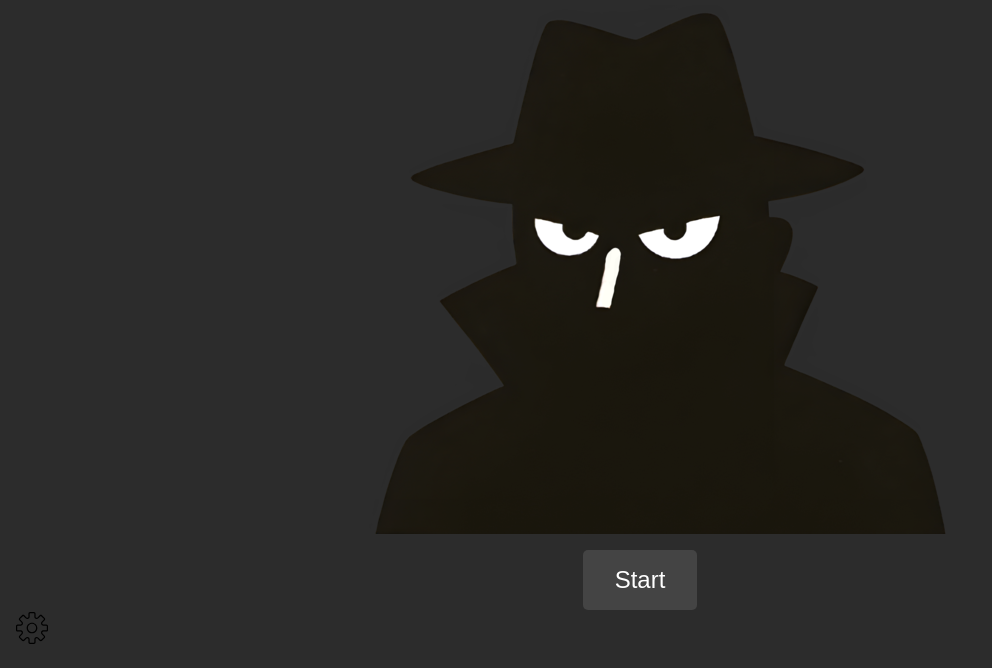
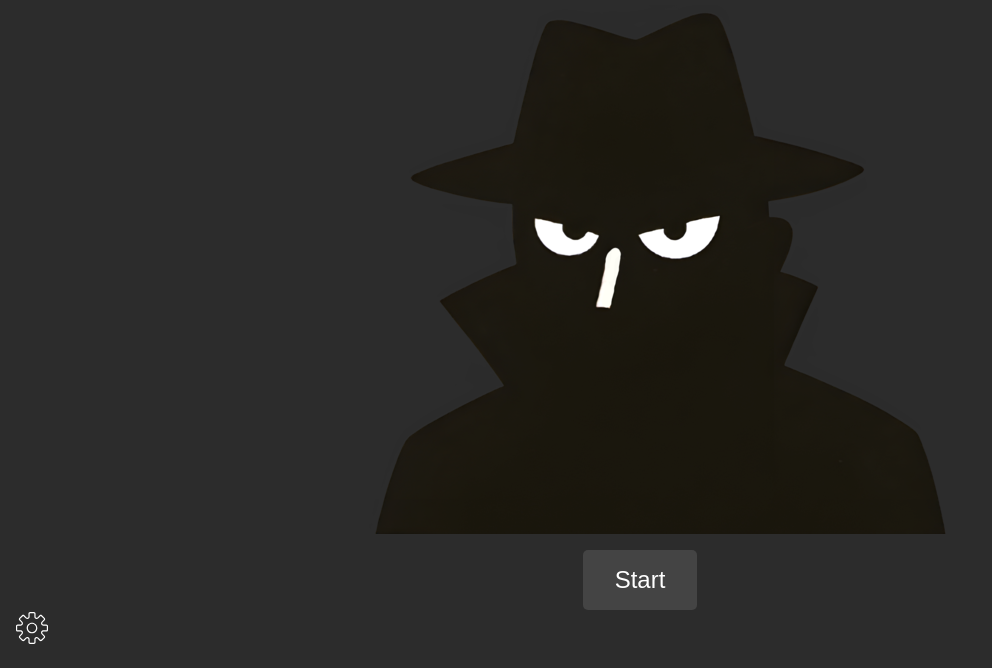
Before and after one commit to Lukas1407/Lukas1407.github.io, a plain HTML site: page index.html in a window 1280 px wide. Shown: the part 132-800 px from the top of the page, without its empty margins (0-992 px from the left). Drawn offline with Linux system fonts and the light colour scheme.

```diff
--- a/style.css
+++ b/style.css
@@ -61,9 +61,9 @@
 }
 
 .settings-icon img {
-  width: 2rem;  /* Adjust size as needed */
+  width: 2rem;
   height: auto;
-  fill: white;
+  filter: invert(100%);
 }
 
 /* Media Query for smaller screens (adjust if needed) */
```
